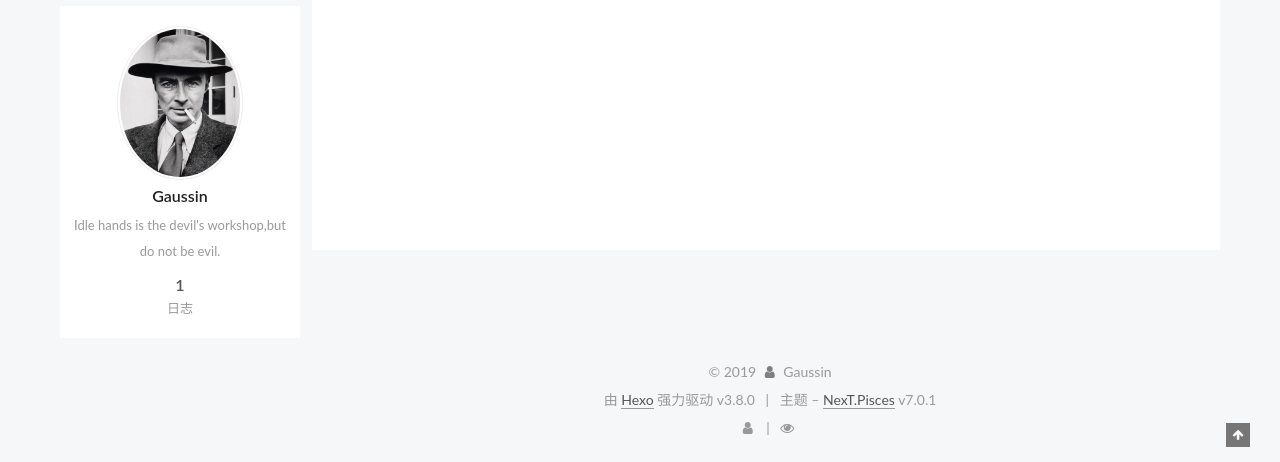
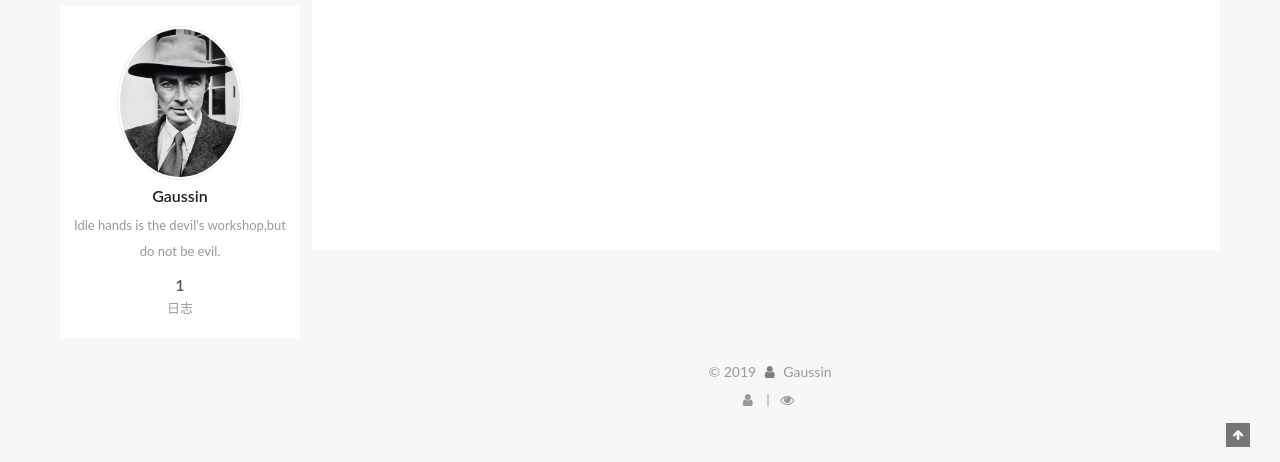
Before and after one commit to zgotham/zgotham.github.io, a plain HTML site: page 2019/03/03/hello-world/index.html in a window 1280 px wide. Shown: the part 453-915 px from the top of the page. After the commit the page ends 887 px from the top, so only its background shows below. Drawn offline with Linux system fonts and the light colour scheme; some packages are replaced by stand-ins of ours; a script that the page names is missing.

Commit message:
Site updated: 2019-03-10 12:55:23

```diff
--- a/2019/03/03/hello-world/index.html
+++ b/2019/03/03/hello-world/index.html
@@ -654,15 +654,9 @@
 </div>
 
 
-  <div class="powered-by">由 <a href="https://hexo.io" class="theme-link" rel="noopener" target="_blank">Hexo</a> 强力驱动 v3.8.0</div>
 
 
 
-  <span class="post-meta-divider">|</span>
-
-
-
-  <div class="theme-info">主题 – <a href="https://theme-next.org" class="theme-link" rel="noopener" target="_blank">NexT.Pisces</a> v7.0.1</div>
 
 
 
--- a/css/main.css
+++ b/css/main.css
@@ -1908,7 +1908,7 @@ pre .javascript .function {
   width: 4px;
   height: 4px;
   border-radius: 50%;
-  background: #7effec;
+  background: #f9ffaa;
 }
 .links-of-blogroll {
   font-size: 13px;
```
Also changed, not shown: archives/2019/03/index.html (+0 -6 lines), archives/2019/index.html (+0 -6 lines), archives/index.html (+0 -6 lines), index.html (+0 -6 lines).
